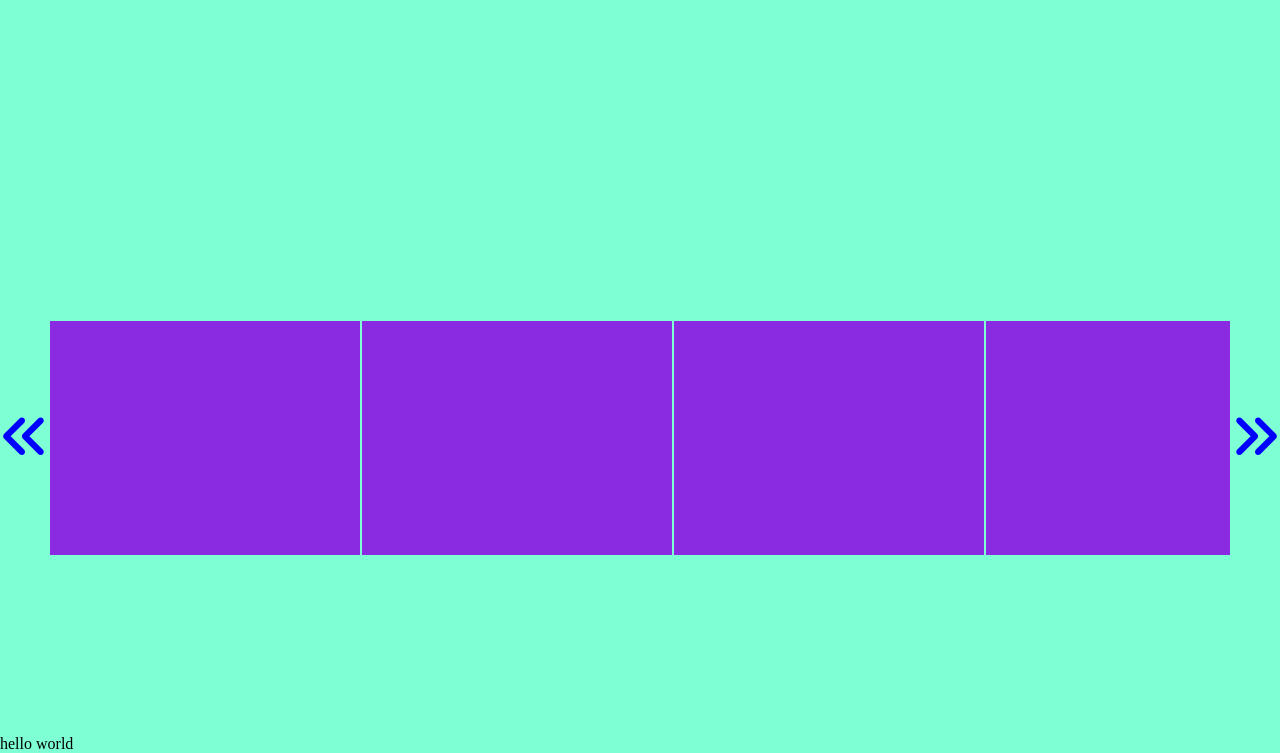
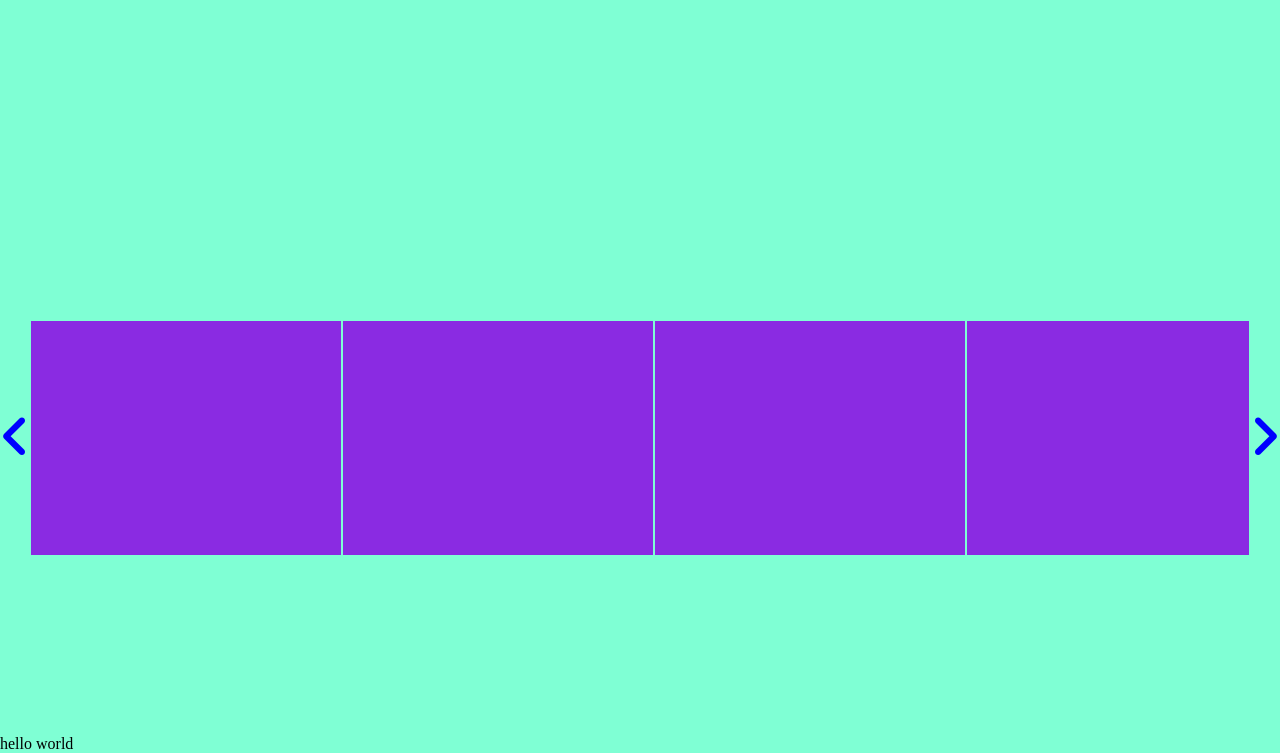
Before and after one commit to Dibendu21062000/horizontalslidebox.github.io, a plain HTML site: page index.html in a window 1280 px wide. Shown: the part 681-1434 px from the top of the page. Drawn offline with Linux system fonts and the light colour scheme.

Commit message:
Update index.html

```diff
--- a/index.html
+++ b/index.html
@@ -1,5 +1,6 @@
 <!DOCTYPE html>
 <html lang="en">
+
 <head>
     <meta charset="UTF-8">
     <meta http-equiv="X-UA-Compatible" content="IE=edge">
@@ -9,6 +10,7 @@
     <script src="https://kit.fontawesome.com/e73faf0a36.js" crossorigin="anonymous"></script>
     <script src="j5.js"></script>
 </head>
+
 <body>
     <div class="navbar">
         <ul>
@@ -70,7 +72,7 @@
     <br>
     <br>
     <div class="mainscroll">
-        <button class="btn" onclick="scrollleft()"><i class="fa-solid fa-angles-left"></i></button>
+        <button class="btn" onclick="scrollleft()"><i class="fa-solid fa-angle-left"></i></button>
         <div class="slidebox">
             <div class="smallbox" id="b1"></div>
             <div class="smallbox" id="b2"></div>
@@ -80,7 +82,7 @@
             <div class="smallbox" id="b6"></div>
             <div class="smallbox" id="b7"></div>
         </div>
-        <button class="btn" onclick="scrollright()"><i class="fa-solid fa-angles-right"></i></button>
+        <button class="btn" onclick="scrollright()"><i class="fa-solid fa-angle-right"></i></button>
     </div>
     <br>
     <br>
@@ -94,4 +96,5 @@
     <br>
     <p>hello world</p>
 </body>
+
 </html>
```
Lines whose indentation alone changed are shown as unchanged.
